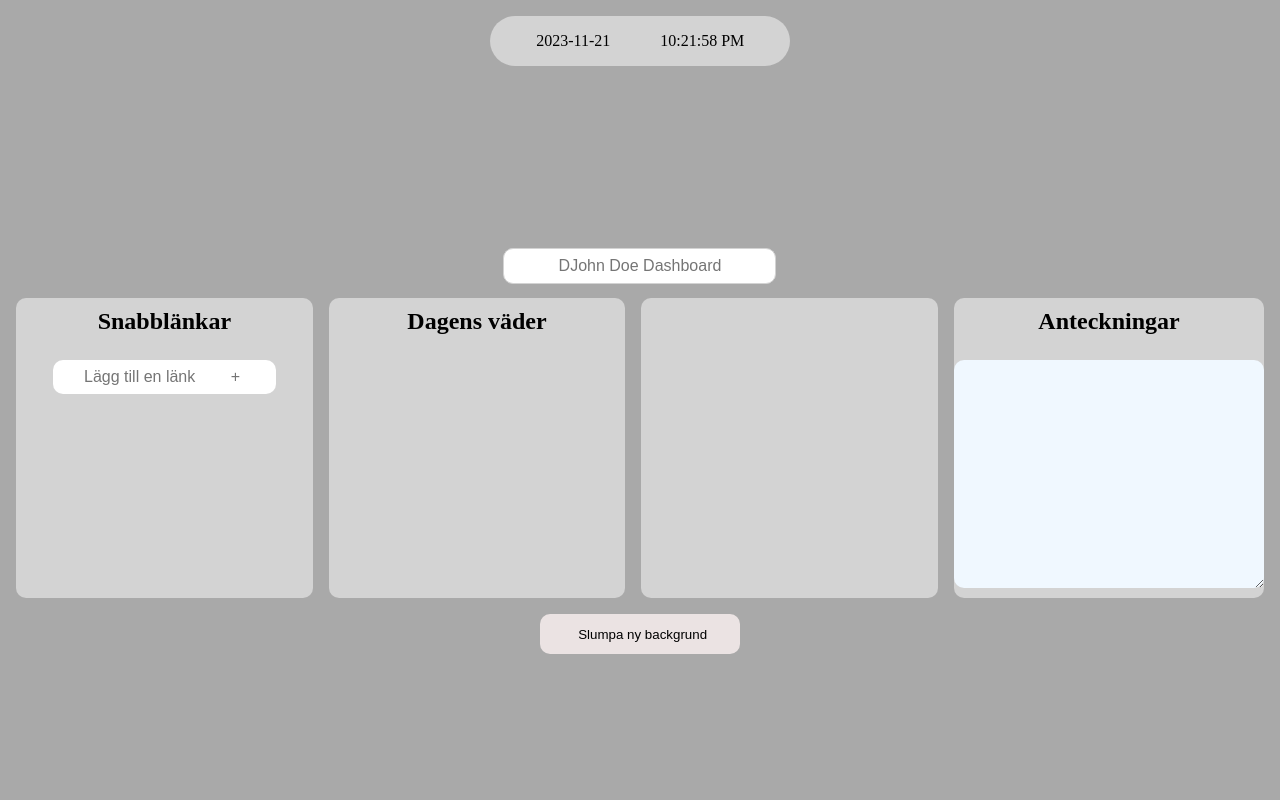
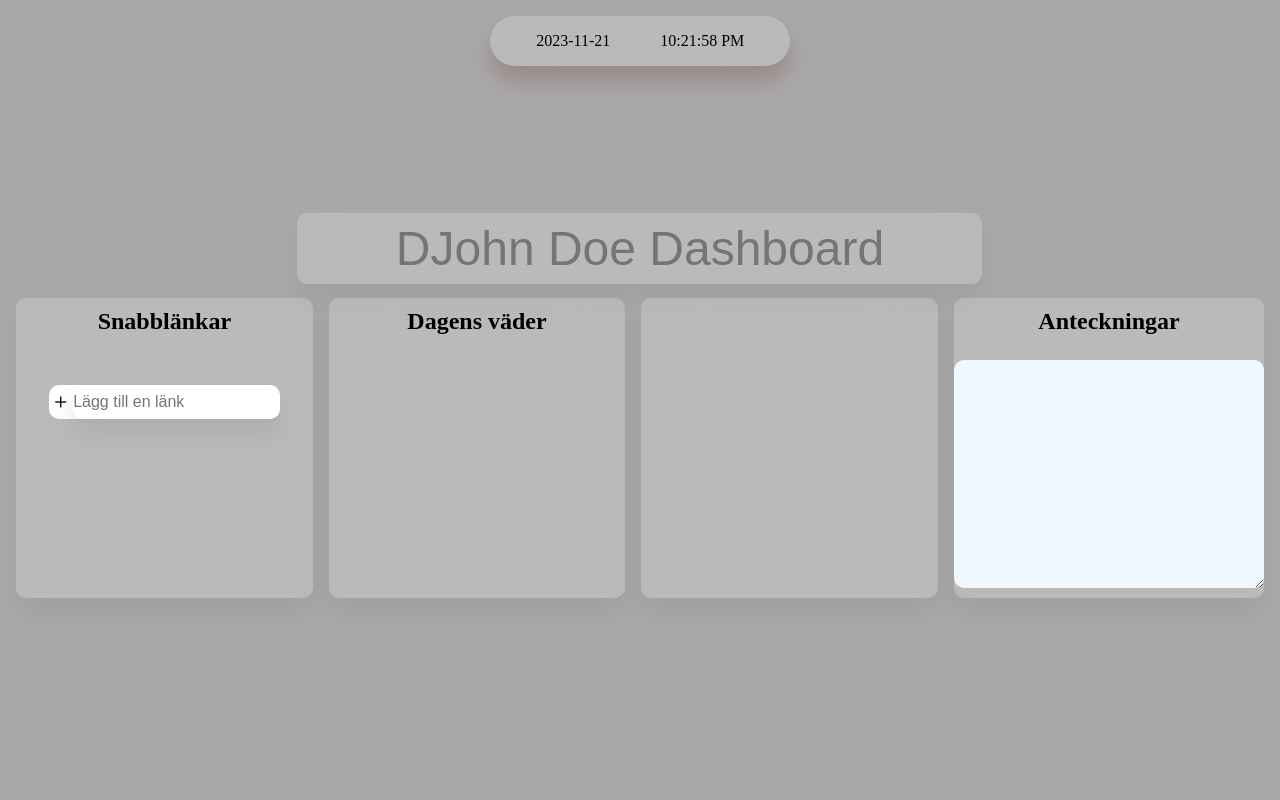
Before and after one commit to Fullstack-David/dashboard, a plain HTML site: page index.html in a window 1280 px wide. Shown: the top 800 px of the page. Drawn offline with nearby package versions, Linux system fonts and the light colour scheme; no server answers.

Commit message:
added some css

```diff
--- a/index.html
+++ b/index.html
@@ -17,6 +17,11 @@
     <link
       href="https://fonts.googleapis.com/css2?family=Roboto:wght@100;300;400;500;900&display=swap"
       rel="stylesheet"
+    />
+    <!-- icon font -->
+    <link
+      rel="stylesheet"
+      href="https://fonts.googleapis.com/css2?family=Material+Symbols+Outlined:opsz,wght,FILL,GRAD@20..48,100..700,0..1,-50..200"
     />
   </head>
   <body>
@@ -39,14 +44,12 @@
       <!-- punkt-3 -->
       <div class="quick-links">
         <h2>Snabblänkar</h2>
+        <ul class="ulList"></ul>
+        <div class="inputBox">
+          <span class="material-symbols-outlined"> add </span>
+          <input type="text" id="linkInput" placeholder="Lägg till en länk" />
+        </div>
 
-        <input
-          type="text"
-          id="linkInput"
-          placeholder="Lägg till en länk        + "
-        />
-
-        <ul class="ulList"></ul>
         <!-- du behöver lägga till en till input -->
       </div>
       <!-- punkt-4 -->
--- a/style.css
+++ b/style.css
@@ -11,6 +11,10 @@ body {
   background-position: center;
   background-repeat: no-repeat;
   background-size: cover;
+}
+/*-- icon style --*/
+.material-symbols-outlined {
+  font-variation-settings: "FILL" 0, "wght" 300, "GRAD" 0, "opsz" 20;
 }
 /* container CSS */
 .container {
@@ -33,46 +37,52 @@ body {
   border-radius: 30px;
   padding: 3px 30px;
   gap: 20px;
+  backdrop-filter: blur(30px);
+  background-color: rgba(255, 255, 255, 0.2);
+  box-shadow: 0 15px 25px rgba(105, 6, 6, 0.2);
 }
 /* punkt 2 CSS */
 .titel {
   grid-column: 1 / span 3;
-  gap: 25px;
+  width: 100%;
   padding: 1rem;
-  margin: 0 auto;
+  display: flex;
+  align-items: center;
+  justify-content: center;
   border-radius: 10px;
 }
 #nameInput {
-  font-size: 1rem;
+  font-size: 3rem;
   text-align: center;
   border: none;
   padding: 0.5rem 2rem;
   border-radius: 10px;
-  border: 1px solid lightgray;
+  background-color: rgba(255, 255, 255, 0.2);
+  backdrop-filter: blur(30px);
+  box-shadow: 0 15px 25px rgba(129, 124, 124, 0.2);
+  color: black;
 }
 
-.weather-report,
-.notes {
-  border-radius: 10px;
-  background-color: lightgray;
-  gap: 25px;
-  text-align: center;
-  padding-top: 10px;
-  display: flex;
-  flex-direction: column;
-  align-items: center;
-}
 /* punkt 3 CSS */
-
 .quick-links {
   grid-column: 1 / span 3;
   border-radius: 10px;
   background-color: lightgray;
   gap: 25px;
   text-align: center;
-  padding: 10px 0;
+  padding: 10px;
   display: flex;
   flex-direction: column;
+  align-items: center;
+  padding-bottom: 10px;
+  backdrop-filter: blur(30px);
+  background-color: rgba(255, 255, 255, 0.2);
+  box-shadow: 0 15px 25px rgba(129, 124, 124, 0.2);
+}
+.inputBox {
+  background-color: white;
+  border-radius: 10px;
+  display: flex;
   align-items: center;
 }
 .ulList {
@@ -84,11 +94,8 @@ body {
 }
 .ulList a {
   text-decoration: none;
-  font-size: 1.3rem;
-  padding-left: 10px;
-  padding-top: 10px;
-  padding-bottom: 10px;
-  padding-right: 30px;
+  font-size: 1rem;
+  padding: 10px 50px;
   color: black;
   display: block;
 }
@@ -97,20 +104,26 @@ body {
   background-color: aliceblue;
   border: none;
   border-radius: 5px;
+  background-color: rgba(255, 255, 255, 0.2);
+  backdrop-filter: blur(30px);
+  box-shadow: 0 15px 25px rgba(129, 124, 124, 0.2);
 }
 .delBtn {
-  border: none;
-  background-color: aliceblue;
-  padding-right: 20px;
+  border: 1px solid darkgray;
+  height: 15px;
+  width: 15px;
+  border-radius: 50%;
+  background-color: rgba(255, 255, 255, 0.2);
 }
 
 #linkInput {
   border: none;
   font-size: 1rem;
-  border: none;
-  padding: 0.5rem;
+  padding: 0.5rem 0;
   border-radius: 10px;
-  text-align: center;
+  background-color: rgba(255, 255, 255, 0.2);
+  backdrop-filter: blur(30px);
+  box-shadow: 0 15px 25px rgba(129, 124, 124, 0.2);
 }
 
 /* punt 4 CSS */
@@ -125,6 +138,9 @@ body {
   padding-bottom: 20px;
   flex-direction: column;
   align-items: center;
+  background-color: rgba(255, 255, 255, 0.2);
+  backdrop-filter: blur(30px);
+  box-shadow: 0 15px 25px rgba(129, 124, 124, 0.2);
 }
 
 .weather-icon {
@@ -141,6 +157,9 @@ body {
   gap: 50px;
   width: 90%;
   height: auto;
+  background-color: rgba(255, 255, 255, 0.2);
+  backdrop-filter: blur(30px);
+  box-shadow: 0 15px 25px rgba(129, 124, 124, 0.2);
 }
 .first h4,
 .second h4,
@@ -157,6 +176,9 @@ body {
   text-align: center;
   border-radius: 5px;
   padding: 5px 5px;
+  background-color: rgba(255, 255, 255, 0.2);
+  backdrop-filter: blur(30px);
+  box-shadow: 0 15px 25px rgba(129, 124, 124, 0.2);
 }
 .weather-info {
   display: flex;
@@ -167,7 +189,9 @@ body {
 .bored-api {
   grid-column: 1 / span 3;
   border-radius: 10px;
-  background-color: lightgray;
+  background-color: rgba(255, 255, 255, 0.2);
+  backdrop-filter: blur(30px);
+  box-shadow: 0 15px 25px rgba(129, 124, 124, 0.2);
 }
 .header {
   text-align: center;
@@ -175,7 +199,6 @@ body {
   gap: 10px;
 }
 .header h2 {
-  justify-content: center;
   padding-bottom: 10px;
 }
 .boredInput {
@@ -200,6 +223,9 @@ body {
   display: flex;
   flex-direction: column;
   align-items: center;
+  background-color: rgba(255, 255, 255, 0.2);
+  backdrop-filter: blur(30px);
+  box-shadow: 0 15px 25px rgba(129, 124, 124, 0.2);
 }
 #userNotes {
   background-color: aliceblue;
@@ -217,7 +243,7 @@ body {
   justify-content: center;
   align-items: center;
   gap: 5px;
-  background-color: rgb(235, 227, 227);
+
   border-radius: 10px;
   padding: 8px 15px;
   border: none;
@@ -226,9 +252,12 @@ body {
 }
 .change-background-btn {
   cursor: pointer;
+  padding: 8px 15px;
   border: none;
-  color: black;
-  background-color: rgb(235, 227, 227);
+  backdrop-filter: blur(10px);
+  background-color: rgba(255, 255, 255, 0);
+  box-shadow: 0 15px 25px rgba(129, 124, 124, 0.2);
+  color: white;
 }
 /* h2 */
 
@@ -271,6 +300,6 @@ body {
   .change-background {
     grid-column: 1 / span 4;
     height: 40px;
-    margin: 0 42%;
+    margin: 30% 42%;
   }
 }
```
